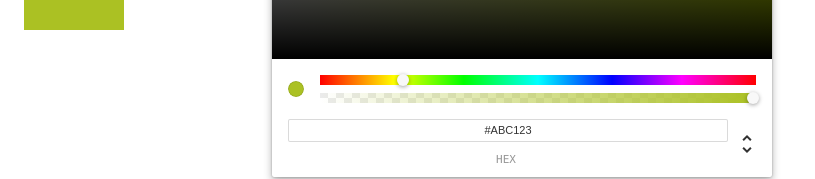
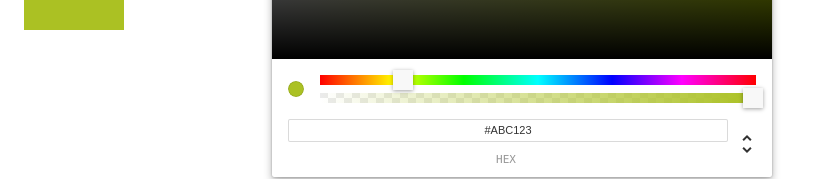
Before and after one commit to erickruiz29/mood-color, a React (Vite) app: page / in a window 1280 px wide. Shown: the part 404-583 px from the top of the page, without its empty margins (0-815 px from the left). Built offline with nearby package versions, Linux system fonts and the light colour scheme.

Commit message:
update size

```diff
--- a/src/App.css
+++ b/src/App.css
@@ -6,3 +6,17 @@ body {
 * {
   user-select: none;
 }
+
+.hue-horizontal > div > div {
+  width: 20px !important;
+  height: 20px !important;
+  border-radius: 0 !important;
+  transform: translate(-10px, -5px) !important;
+}
+
+.flexbox-fix > :nth-child(2) > :nth-child(2) > div > :nth-child(3) > div > div {
+  width: 20px !important;
+  height: 20px !important;
+  border-radius: 0 !important;
+  transform: translate(-10px, -5px) !important;
+}
--- a/src/ColorSelector.tsx
+++ b/src/ColorSelector.tsx
@@ -63,7 +63,7 @@ const ColorSelector = () => {
             <ChromePicker
                 color={color}
                 onChange={handleChange}
-                styles={{ default: { picker: { width: '100%', maxWidth: '500px' } } }}
+                styles={{ default: { picker: { width: '100%', maxWidth: '500px' }} }}
             />
         </div >
     );
```
